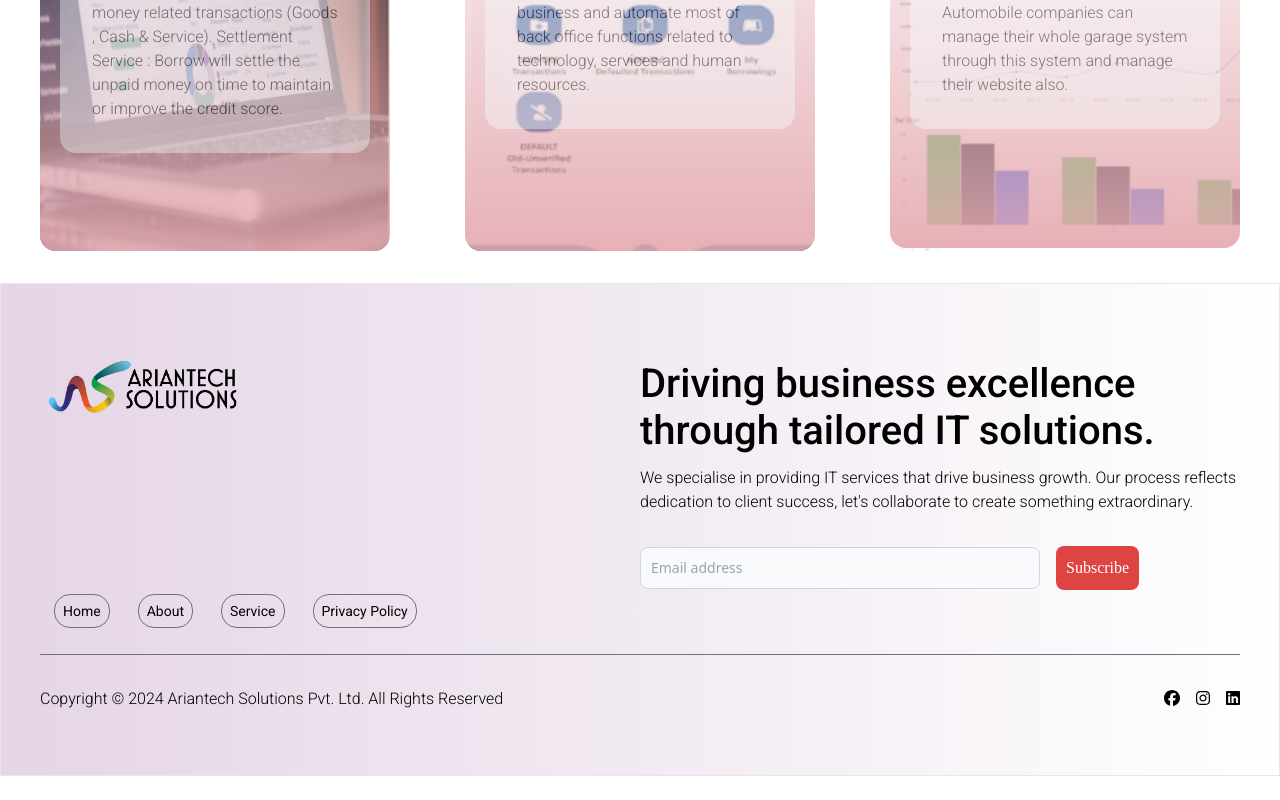
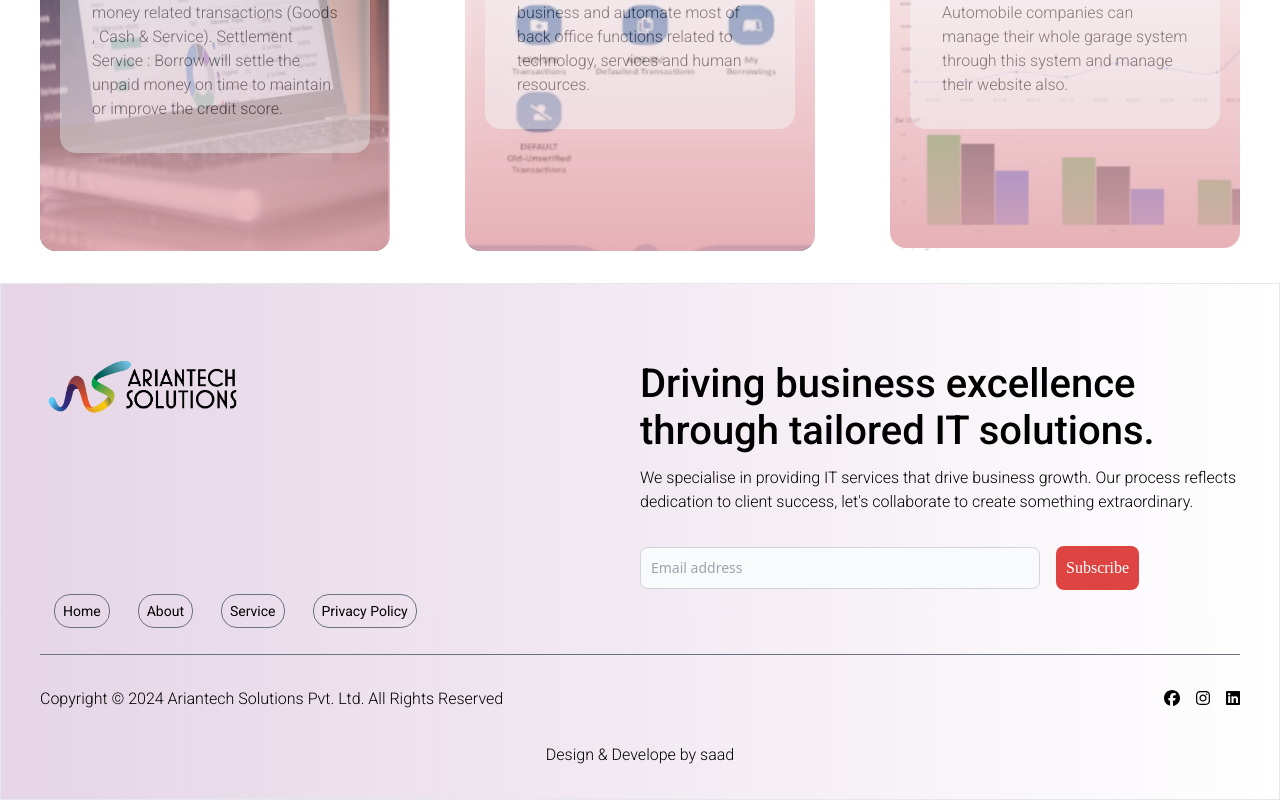
Before and after one commit to Saadansariii/ariantech-solution, a React (Vite) app: page / in a window 1280 px wide. Shown: the part 5483-6283 px from the top of the page. Before the commit the page ends 6259 px from the top, so only its background shows below. Built offline with nearby package versions, Linux system fonts and the light colour scheme.

Commit message:
add this one also

```diff
--- a/src/component/Footer.jsx
+++ b/src/component/Footer.jsx
@@ -43,6 +43,7 @@ const Footer = () => {
             <li className='ml-4'><a href="#"><FontAwesomeIcon icon={faLinkedin} /></a></li>
           </ul>
         </div>
+        <div><p className='text-center'>Design & Develope by saad </p></div>
       </div>
     </div>
     // </div>
```
